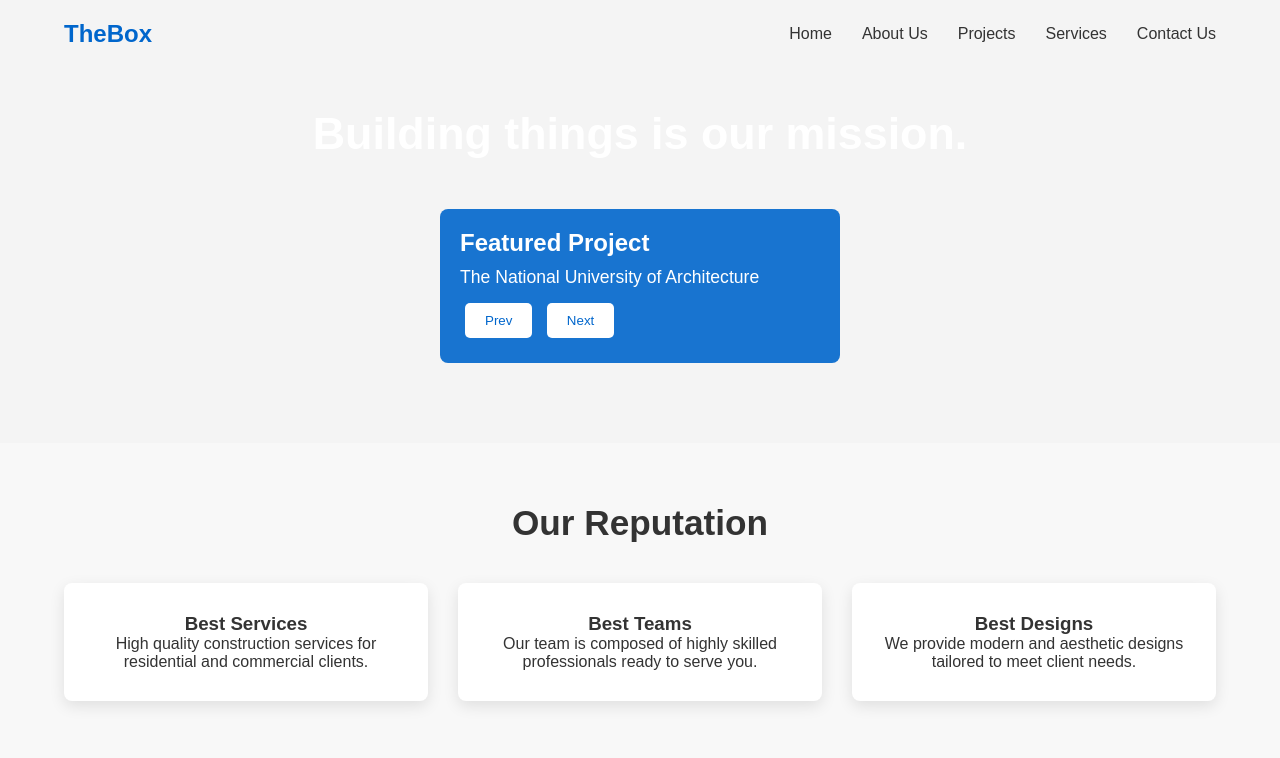
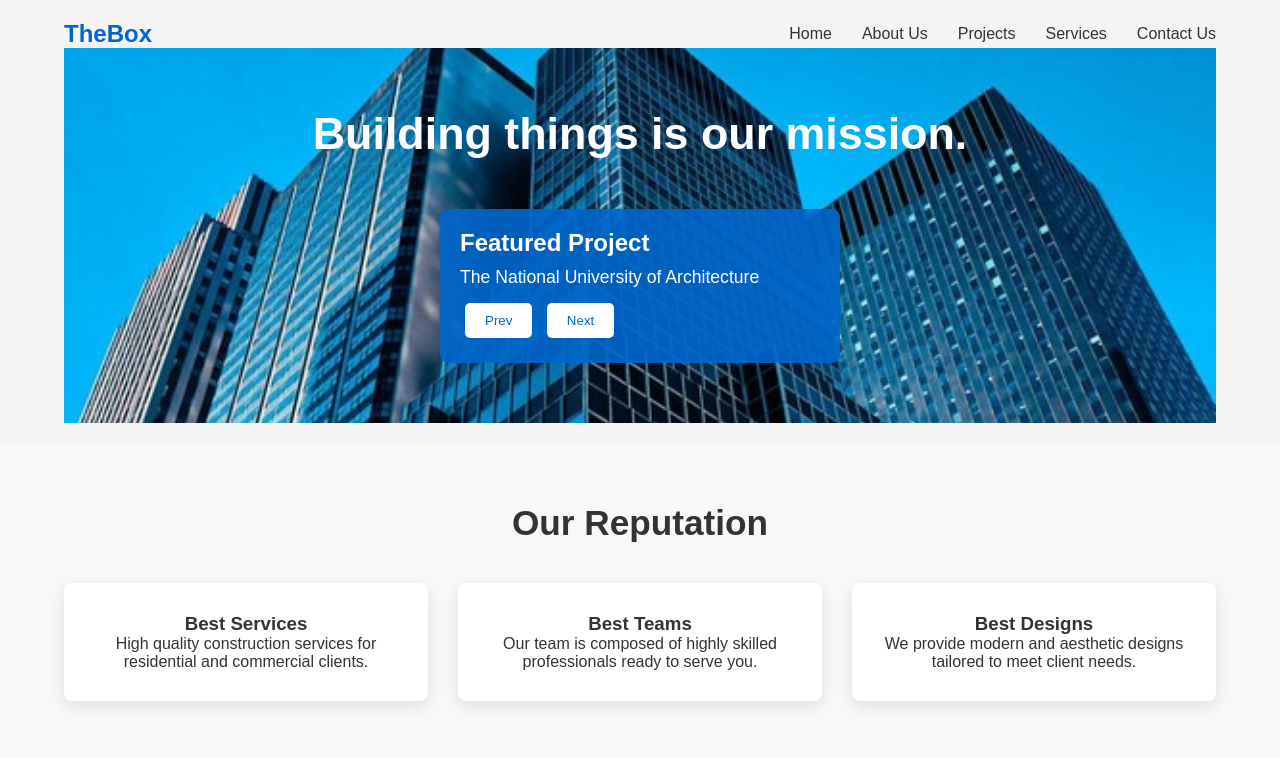
Before and after one commit to mileyoshi/Belajar_Bootstrap, a plain HTML site: page tugas.html in a window 1280 px wide. Shown: the top 758 px of the page. Drawn offline with Linux system fonts and the light colour scheme.

Commit message:
add file

```diff
--- a/tugas.html
+++ b/tugas.html
@@ -54,7 +54,7 @@
         .hero {
             text-align: center;
             padding: 60px 0;
-            background: url('hybe.jpeg') no-repeat center center/cover;
+            background: url('copn.jpeg') no-repeat center center/cover;
             color: #fff;
         }
 
```
Also changed, not shown: copn.jpeg (added).
